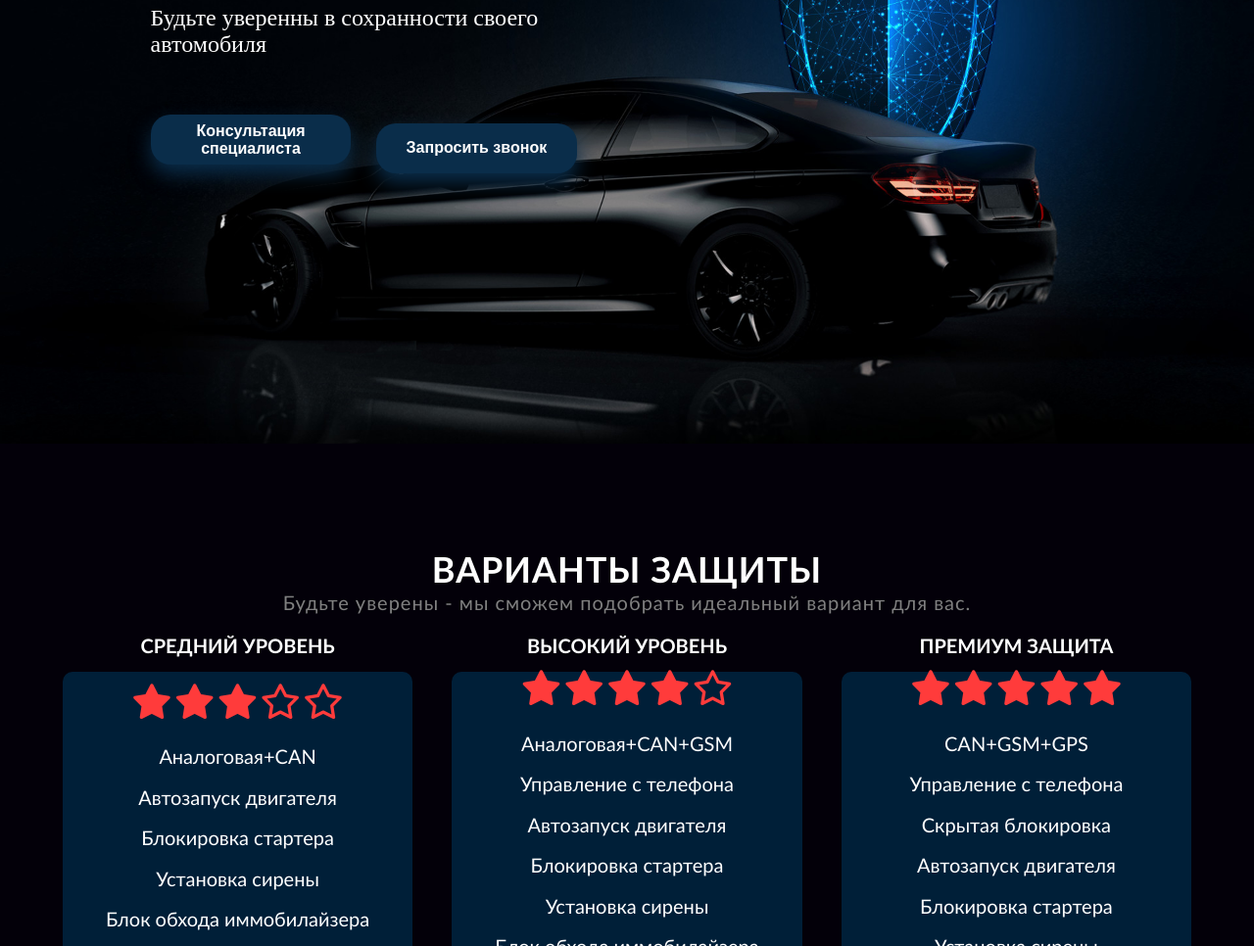
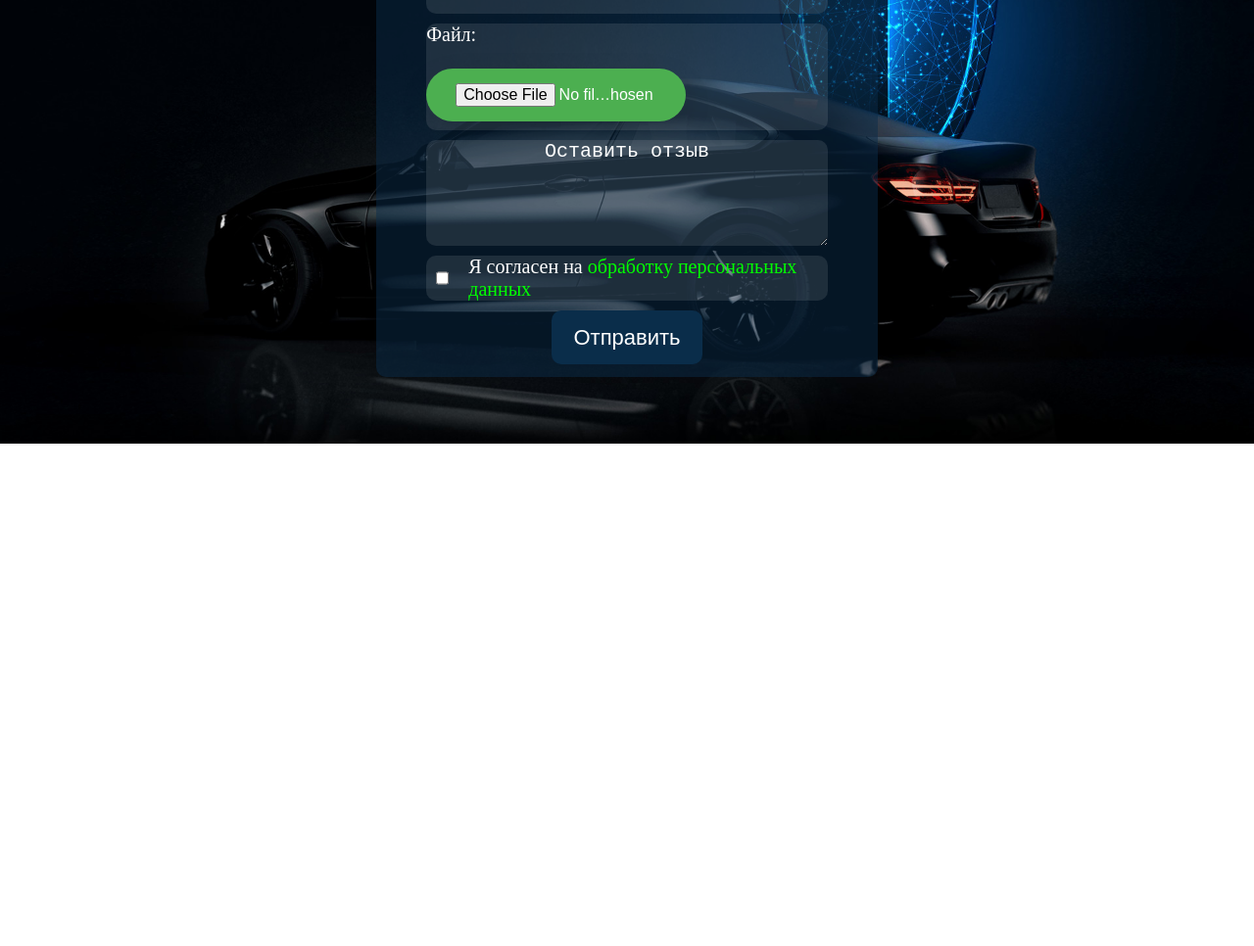
Before and after one commit to Kebablk/anti-theft-systems, a plain HTML site: page index.html in a window 1280 px wide. Shown: the part 347-1313 px from the top of the page at 98% size. After the commit the page ends 800 px from the top, so only its background shows below. Drawn offline with Linux system fonts and the light colour scheme.

Commit message:
add form

```diff
--- /dev/null
+++ b/feedbackForms.css
@@ -0,0 +1,191 @@
+* {
+  padding: 0;
+  margin: 0;
+}
+
+.menu {
+  width: 100%;
+  height: 15dvh;
+  background-color: rgb(10, 45, 74);
+  display: flex;
+  justify-content: center;
+  align-items: center;
+  gap: 6%;
+}
+
+.menu > a {
+  text-decoration: none;
+  color: white;
+  font-size: 20px;
+  transition: 0.2s;
+  &:hover {
+    transform: scale(1.1);
+  }
+}
+
+.name {
+  font-size: 32px;
+  color: white;
+}
+
+.system {
+  color: rgba(255, 255, 255, 50%);
+  font-size: 20px;
+}
+
+.letterBig {
+  font-size: 48px;
+  color: red;
+  text-shadow: 2px 2px 4px white;
+  font-weight: bold;
+  -webkit-text-stroke: 2px black;
+}
+
+.tel {
+  font-size: 22px;
+  font-weight: bold;
+  color: white;
+}
+
+.page1 {
+  width: 100%;
+  height: 85dvh;
+  background-image: url(Header.jpg);
+  background-size: cover;
+  background-position: center;
+  display: flex;
+  justify-content: center;
+  align-items: center;
+}
+
+
+.formBlock{
+    width: 40%;
+    height: 80%;
+    background-color: rgba(10, 45, 74, 50%);
+    border-radius: 10px;
+    display: flex;
+    flex-direction: column;
+    align-items: center;
+    gap: 10px;
+}
+
+.leave-feadback{
+    color: white;
+    font-size: 38px;
+    align-self: flex-start;
+    text-indent: 30px;
+}
+
+.input-for-name{
+    width: 80%;
+    height: 10%;
+    border-radius: 10px;
+    outline: none;
+    border: none;
+    color: white;
+    font-size: 20px;
+    background-color: rgba(255, 255, 255, 10%);
+    &::placeholder{
+        font-size: 20px;
+        text-align: center;
+        color: white;
+    }
+}
+
+
+.input-for-surname{
+    width: 80%;
+    height: 10%;
+    border-radius: 10px;
+    outline: none;
+    border: none;
+    color: white;
+    font-size: 20px;
+    background-color: rgba(255, 255, 255, 10%);
+    &::placeholder{
+        font-size: 20px;
+        text-align: center;
+        color: white;
+    }
+}
+
+.fileBox{
+    width: 80%;
+    height: 20%;
+    border-radius: 10px;
+    outline: none;
+    border: none;
+    color: white;
+    font-size: 20px;
+    background-color: rgba(255, 255, 255, 10%);
+    display: flex;
+    flex-direction: column;
+}
+
+.FileButton{
+    /* width: 50%;
+    height: 80%;
+    color: rgb(10, 45, 74); */
+    width: 50%;
+    padding: 15px 30px;
+  border: none;
+  border-radius: 50px;
+  background: #4CAF50;
+  color: white;
+  font-size: 16px;
+  cursor: pointer;
+  box-shadow: 0 10px 30px rgba(0,0,0,0.1);
+  transition: all 0.3s ease;
+}
+
+.feadbackBox{
+    width: 80%;
+    height: 20%;
+    border-radius: 10px;
+    outline: none;
+    border: none;
+    color: white;
+    font-size: 20px;
+    background-color: rgba(255, 255, 255, 10%);
+    &::placeholder{
+        font-size: 20px;
+        text-align: center;
+        color: white;
+    }
+}
+
+.privacy{
+    width: 80%;
+    height: fit-content;
+    border-radius: 10px;
+    color: white;
+    font-size: 20px;
+    background-color: rgba(255, 255, 255, 10%);
+    display: flex;
+    gap: 20px;
+}
+
+input[type="checkbox"]{
+    margin-left: 10px;
+    accent-color: lime;
+}
+
+.magicText{
+    color: lime;
+}
+
+.btn-send{
+    width: 30%;
+    height: 10%;
+    background-color: rgb(10, 45, 74);
+    color: white;
+    font-size: 22px;
+    outline: none;
+    border: none;
+    border-radius: 10px;
+    &:hover{
+        transform: scale(1.1);
+        transition-duration: 0.2s;
+    }
+}
--- a/index.html
+++ b/index.html
@@ -8,9 +8,7 @@
       type="text/css"
       href="https://cdnjs.cloudflare.com/ajax/libs/font-awesome/7.0.1/css/all.min.css"
     />
-    <link rel="stylesheet" type="text/css" href="style.css" />
-    <title>Document</title>
-    <link rel="stylesheet" type="text/css" href="style.css" />
+    <link rel="stylesheet" type="text/css" href="feedbackForms.css" />
   </head>
   <body>
     <header>
@@ -34,142 +32,20 @@
     <main>
       <section id="hero">
         <div class="page1">
-          <div class="info-block">
-          <h1 class="mainInfo">Продажа и установка<br>
-          <span class="bigletters">ПРОТИВОУГОННЫХ СИСТЕМ</span></h1>
-          <span class="description">Будьте уверенны в сохранности своего автомобиля</span> <br>
-          <button type="button" class="btn">Консультация специалиста</button>
-          <button type="button" class="btn-click">Запросить звонок</button>
-        </div>
-      </section>
-      <section id="protection-options">
-        <div class="protection-options">
-          <div class="title-container">
-            <h2>ВАРИАНТЫ ЗАЩИТЫ</h2>
-            <h3>
-              Будьте уверены - мы сможем подобрать идеальный вариант для вас.
-            </h3>
-          </div>
-          <div class="containers">
-            <div class="container">
-              <h2 class="level">СРЕДНИЙ УРОВЕНЬ</h2>
-              <div class="block">
-                <div class="stars">
-                  <i
-                    class="fa-solid fa-star"
-                    style="color: rgb(255, 59, 59); font-size: 35px"
-                  ></i>
-                  <i
-                    class="fa-solid fa-star"
-                    style="color: rgb(255, 59, 59); font-size: 35px"
-                  ></i>
-                  <i
-                    class="fa-solid fa-star"
-                    style="color: rgb(255, 59, 59); font-size: 35px"
-                  ></i>
-                  <i
-                    class="fa-regular fa-star"
-                    style="color: rgb(255, 59, 59); font-size: 35px"
-                  ></i>
-                  <i
-                    class="fa-regular fa-star"
-                    style="color: rgb(255, 59, 59); font-size: 35px"
-                  ></i>
-                </div>
-                <ul>
-                  <li class="block-point">Аналоговая+CAN</li>
-                  <li class="block-point">Автозапуск двигателя</li>
-                  <li class="block-point">Блокировка стартера</li>
-                  <li class="block-point">Установка сирены</li>
-                  <li class="block-point">Блок обхода иммобилайзера</li>
-                </ul>
-                <h3>От <span>9 400</span> руб</h3>
-              </div>
-              <div class="btn-container">
-                <button class="btn-install">Установить</button>
-              </div>
+          <div class="formBlock">
+            <span class="leave-feadback">Оставить отзыв</span>
+            <input class="input-for-name" type="text" placeholder="Ваше имя: " required>
+            <input class="input-for-surname" type="text" placeholder="Ваша фамилия: " required>
+            <div class="fileBox">
+              <span class="file">Файл: </span> <br>
+              <input type="file" class="FileButton">
             </div>
-
-            <div class="container">
-              <h2 class="level">ВЫСОКИЙ УРОВЕНЬ</h2>
-              <div class="block second">
-                <div class="stars">
-                  <i
-                    class="fa-solid fa-star"
-                    style="color: rgb(255, 59, 59); font-size: 35px"
-                  ></i>
-                  <i
-                    class="fa-solid fa-star"
-                    style="color: rgb(255, 59, 59); font-size: 35px"
-                  ></i>
-                  <i
-                    class="fa-solid fa-star"
-                    style="color: rgb(255, 59, 59); font-size: 35px"
-                  ></i>
-                  <i
-                    class="fa-solid fa-star"
-                    style="color: rgb(255, 59, 59); font-size: 35px"
-                  ></i>
-                  <i
-                    class="fa-regular fa-star"
-                    style="color: rgb(255, 59, 59); font-size: 35px"
-                  ></i>
-                </div>
-                <ul>
-                  <li class="block-point">Аналоговая+CAN+GSM</li>
-                  <li class="block-point">Управление с телефона</li>
-                  <li class="block-point">Автозапуск двигателя</li>
-                  <li class="block-point">Блокировка стартера</li>
-                  <li class="block-point">Установка сирены</li>
-                  <li class="block-point">Блок обхода иммобилайзера</li>
-                </ul>
-                <h3>От <span>14 200</span> руб</h3>
-              </div>
-              <div class="btn-container">
-                <button class="btn-install">Установить</button>
-              </div>
+            <textarea class="feadbackBox" placeholder="Оставить отзыв"></textarea>
+            <div class="privacy">
+              <input type="checkbox" required>
+              <span>Я согласен на <span class="magicText">обработку персональных данных</span></span>
             </div>
-
-            <div class="container">
-              <h2 class="level">ПРЕМИУМ ЗАЩИТА</h2>
-              <div class="block third">
-                <div class="stars">
-                  <i
-                    class="fa-solid fa-star"
-                    style="color: rgb(255, 59, 59); font-size: 35px"
-                  ></i>
-                  <i
-                    class="fa-solid fa-star"
-                    style="color: rgb(255, 59, 59); font-size: 35px"
-                  ></i>
-                  <i
-                    class="fa-solid fa-star"
-                    style="color: rgb(255, 59, 59); font-size: 35px"
-                  ></i>
-                  <i
-                    class="fa-solid fa-star"
-                    style="color: rgb(255, 59, 59); font-size: 35px"
-                  ></i>
-                  <i
-                    class="fa-solid fa-star"
-                    style="color: rgb(255, 59, 59); font-size: 35px"
-                  ></i>
-                </div>
-                <ul>
-                  <li class="block-point">CAN+GSM+GPS</li>
-                  <li class="block-point">Управление с телефона</li>
-                  <li class="block-point">Скрытая блокировка</li>
-                  <li class="block-point">Автозапуск двигателя</li>
-                  <li class="block-point">Блокировка стартера</li>
-                  <li class="block-point">Установка сирены</li>
-                  <li class="block-point">Блок обхода иммобилайзера</li>
-                </ul>
-                <h3>От <span>34 600</span> руб</h3>
-              </div>
-              <div class="btn-container">
-                <button class="btn-install">Установить</button>
-              </div>
-            </div>
+            <button type="button" class="btn-send">Отправить</button>
           </div>
         </div>
       </section>
```
